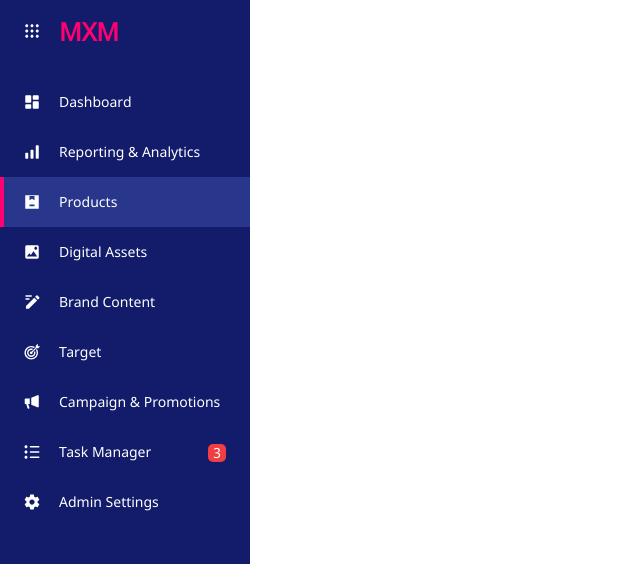
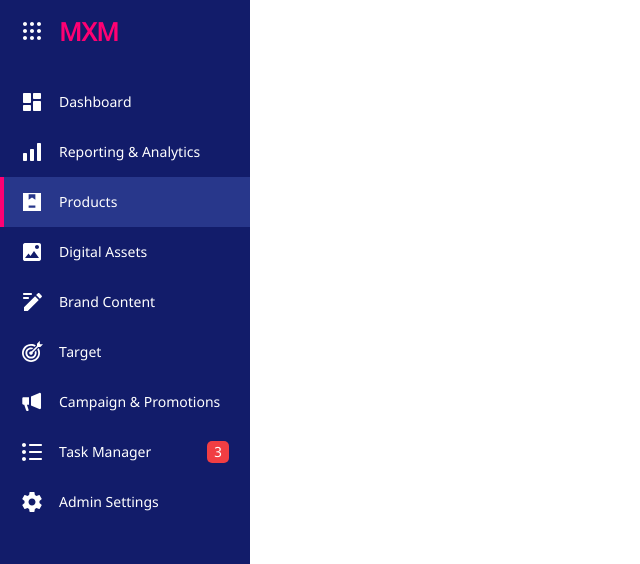
Before and after one commit to archana-cs/MXM, a React (Create React App) app: page / in a window 1280 px wide. Shown: the top 564 px of the page, without its empty margins (0-640 px from the left). Built offline with nearby package versions, Linux system fonts and the light colour scheme.

Commit message:
[WIP] : CSS changes & Naming convention changes in Vertical Menu UI Component

```diff
--- a/src/components/vertical-menu-item/vertical-menu-item.js
+++ b/src/components/vertical-menu-item/vertical-menu-item.js
@@ -8,8 +8,8 @@ const oPropTypes = {
   icon: PropTypes.string, // To show icon saved on server side
   className: PropTypes.string, // To show custom icon
   count: PropTypes.number, // additional info related to list item
-  onClickHandler: PropTypes.func.isRequired, // To select the clicked item
-  selectedItemId: PropTypes.string.isRequired, // To highlight selected item & its background
+  menuItemClick: PropTypes.func.isRequired, // To select the clicked item
+  isSelected: PropTypes.string.isRequired, // To highlight selected item & its background
   isCollapsed: PropTypes.bool, // To hide label and count DOM
 };
 
@@ -20,8 +20,7 @@ const oPropTypes = {
     * @constructor
     */
 const VerticalMenuItem = (oProps) => {
-  const bIsSelected = oProps.id === oProps.selectedItemId;
-  let sClassName = bIsSelected ? 'verticalMenuItem selected ' : 'verticalMenuItem ';
+  let sClassName = oProps.isSelected ? 'verticalMenuItem selected ' : 'verticalMenuItem ';
   sClassName = (oProps.count && (sClassName += 'withCount ')) || sClassName;
 
   /**
@@ -33,23 +32,18 @@ const VerticalMenuItem = (oProps) => {
     : <img alt="defaultImage" src={oProps.icon} />);
 
   /**
-   * To show icon below conditions are there:
-   * 1. vertical menu should be expanded
-   * 2. count must be greater than 0
+   * To show icon count must be greater than 0
    * @returns {*}
    */
-  const getVerticalMenuItemCount = () => {
-    const bShowCount = !oProps.isCollapsed && oProps.count;
-    return bShowCount ? <div className="count">{oProps.count}</div> : null;
-  };
+  const getVerticalMenuItemCount = () => (oProps.count ? <div className="verticalMenuItemCount">{oProps.count}</div> : null);
 
   const getVerticalMenuItemLabel = () => (oProps.isCollapsed
     ? null
     : <div className="verticalMenuItemLabel ellipsis">{oProps.label}</div>);
 
   return (
-    <div className={sClassName} onClick={() => oProps.onClickHandler(oProps.id)}>
-      {bIsSelected ? <div className="selectedHighlight" /> : null}
+    <div className={sClassName} onClick={() => oProps.menuItemClick(oProps.id)}>
+      {oProps.isSelected ? <div className="selectedHighlight" /> : null}
       {getVerticalMenuItemIcon()}
       {getVerticalMenuItemLabel()}
       {getVerticalMenuItemCount()}
--- a/src/components/vertical-menu-item/vertical-menu-item.scss
+++ b/src/components/vertical-menu-item/vertical-menu-item.scss
@@ -11,6 +11,10 @@
   position: relative;
 
   &.selected {
+    background-color: $midnight-blue-700;
+  }
+
+  &:hover {
     background-color: $midnight-blue-700;
   }
 
@@ -30,39 +34,39 @@
     float: left;
 
     &.dashboard {
-      @include background-properties($dashboard, 18px);
+      @include background-properties($dashboard);
     }
 
     &.reportingAndAnalytics {
-      @include background-properties($reporting-analytics, 18px);
+      @include background-properties($reporting-analytics);
     }
 
     &.products {
-      @include background-properties($product, 18px);
+      @include background-properties($product);
     }
 
     &.digitalAssets {
-      @include background-properties($dam, 18px);
+      @include background-properties($dam);
     }
 
     &.brandContent {
-      @include background-properties($brand-content, 18px);
+      @include background-properties($brand-content);
     }
 
     &.target {
-      @include background-properties($target, 18px);
+      @include background-properties($target);
     }
 
     &.campaignAndPromotion {
-      @include background-properties($campaign, 18px);
+      @include background-properties($campaign);
     }
 
     &.taskManager {
-      @include background-properties($task-manager, 18px);
+      @include background-properties($task-manager);
     }
 
     &.adminSettings {
-      @include background-properties($settings, 18px);
+      @include background-properties($settings);
     }
   }
 
@@ -80,16 +84,16 @@
     }
   }
 
-  .count {
-    width: 18px;
-    height: 18px;
-    line-height: 18px;
+  .verticalMenuItemCount {
+    width: 22px;
+    height: 22px;
+    line-height: 22px;
     text-align: center;
     border-radius: 5px;
     background-color: $red;
     color: $white;
     font-size: $font-14;
-    margin: 4px;
+    margin: 1px;
     float: right;
   }
 }
--- a/src/components/vertical-menu/tack/mock-data-for-vertical-menu.js
+++ b/src/components/vertical-menu/tack/mock-data-for-vertical-menu.js
@@ -1,11 +1,11 @@
 const MockDataForVerticalMenu = {
-  header: {
+  menuHeaderItem: {
     id: 'MXM',
     label: 'MXM',
     icon: '',
     className: 'appSwitcher',
   },
-  items: [
+  menuItemList: [
     {
       id: 'list-item-dashboard',
       label: 'Dashboard',
--- a/src/components/vertical-menu/vertical-menu.js
+++ b/src/components/vertical-menu/vertical-menu.js
@@ -5,7 +5,7 @@ import VerticalMenuItem from '../vertical-menu-item/vertical-menu-item';
 import Collapse from '../collapse/collapse';
 
 const oPropTypes = {
-  items: PropTypes.arrayOf(
+  menuItemList: PropTypes.arrayOf(
     PropTypes.shape({
       id: PropTypes.string,
       label: PropTypes.string,
@@ -14,7 +14,7 @@ const oPropTypes = {
       className: PropTypes.string,
     }),
   ).isRequired,
-  header: PropTypes.shape({
+  menuHeaderItem: PropTypes.shape({
     id: PropTypes.string,
     label: PropTypes.string,
     icon: PropTypes.string,
@@ -22,8 +22,8 @@ const oPropTypes = {
   }),
   selectedItemId: PropTypes.string.isRequired,
   isCollapsed: PropTypes.bool,
-  listHeaderClickHandler: PropTypes.func,
-  listItemClickHandler: PropTypes.func,
+  menuHeaderItemClick: PropTypes.func,
+  menuItemClick: PropTypes.func,
 };
 
 /**
@@ -38,60 +38,77 @@ const VerticalMenu = (oProps) => {
   const sSelectedItemId = oProps.selectedItemId;
   const [selectedItemId, setSelectedItemId] = useState(sSelectedItemId);
 
-  const onItemClickHandler = (sClickedItemId) => {
-    setSelectedItemId(sClickedItemId);
-    if (oProps.listItemClickHandler) {
-      oProps.listItemClickHandler(sClickedItemId);
+  const onMenuItemClick = (sItemId) => {
+    setSelectedItemId(sItemId);
+    if (oProps.menuItemClick) {
+      oProps.menuItemClick(sItemId);
     }
   };
 
+  const getMenuHeaderIcon = (oHeader) => {
+    const sClassName = oHeader.className;
+
+    if (sClassName) {
+      return (
+        <div
+          className={`verticalMenuHeaderIcon ${sClassName}`}
+          onClick={oProps.menuHeaderItemClick}
+        />
+      );
+    }
+
+    return <img alt="noImageFound" src={oHeader.icon} />;
+  };
+
   /**
-   * @description if header data comes in props the it will prepare header view
+   * @description if header data comes in props then only it will prepare header view
    * @returns {null|*}
    */
-  const getHeaderDOM = () => {
-    const oHeader = oProps.header;
+  const getMenuHeaderItem = (oHeader) => {
     if (!oHeader) {
       return null;
     }
 
-    const sClassName = oHeader.className;
-    const bIsCollapsed = oProps.isCollapsed;
-
     return (
       <div className="verticalMenuHeader">
-        {sClassName ? <div className={`verticalMenuHeaderIcon ${sClassName}`} /> : <img alt="noImageFound" src={oHeader.icon} />}
-        {bIsCollapsed ? null : <div className="verticalMenuHeaderLabel">{oHeader.label}</div>}
+        {getMenuHeaderIcon(oHeader)}
+        {oProps.isCollapsed ? null : <div className="verticalMenuHeaderLabel">{oHeader.label}</div>}
       </div>
     );
   };
 
+  const getMenuItems = (aItemList) => aItemList.map((oMenuItem) => {
+    const bIsSelected = oMenuItem.id === selectedItemId;
+
+    return (
+      <VerticalMenuItem
+        key={`item-${oMenuItem.id}`}
+        {...oMenuItem}
+        menuItemClick={onMenuItemClick}
+        isSelected={bIsSelected}
+        isCollapsed={oProps.isCollapsed}
+      />
+    );
+  });
+
   return (
     <div className="verticalMenu">
-      {getHeaderDOM()}
-      {oProps.items.map((oItem) => (
-        <VerticalMenuItem
-          key={`item-${oItem.id}`}
-          {...oItem}
-          onClickHandler={onItemClickHandler}
-          selectedItemId={selectedItemId}
-          isCollapsed={oProps.isCollapsed}
-        />
-      ))}
+      {getMenuHeaderItem(oProps.menuHeaderItem)}
+      {getMenuItems(oProps.menuItemList)}
     </div>
 
   );
 };
 
 const oVerticalMenuDefaultProps = {
-  header: {
+  menuHeaderItem: {
     id: 'vertical-menu-id',
     label: 'vertical-menu-label',
     icon: 'vertical-menu-icon',
   },
   isCollapsed: false,
-  listHeaderClickHandler: () => {},
-  listItemClickHandler: () => {},
+  menuHeaderItemClick: () => {},
+  menuItemClick: () => {},
 };
 
 VerticalMenu.propTypes = oPropTypes;
--- a/src/components/vertical-menu/vertical-menu.scss
+++ b/src/components/vertical-menu/vertical-menu.scss
@@ -22,7 +22,7 @@
       float: left;
 
       &.appSwitcher {
-        @include background-properties($app-switcher, 18px, center);
+        @include background-properties($app-switcher);
       }
     }
 
@@ -41,5 +41,15 @@
     .verticalMenu {
       width: 64px;
     }
+
+    .verticalMenuItemCount {
+      position: absolute;
+      top: 8px;
+      right: 10px;
+      width: 17px;
+      height: 17px;
+      line-height: 17px;
+      font-size: $font-12;
+    }
   }
 }
```
